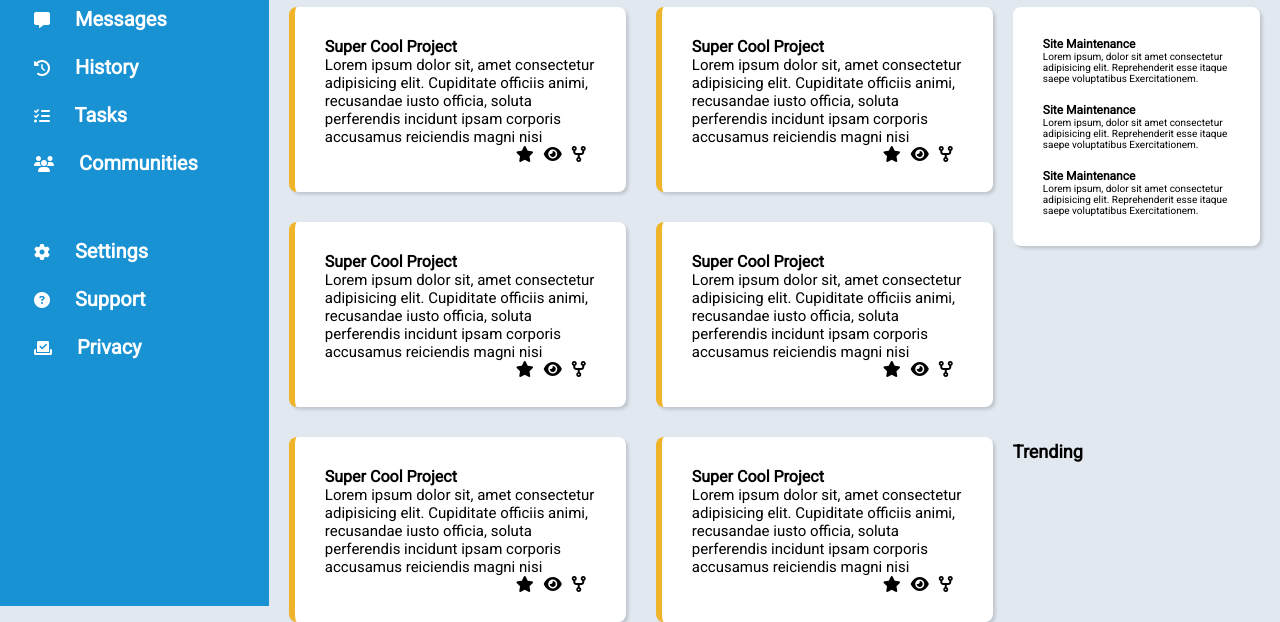
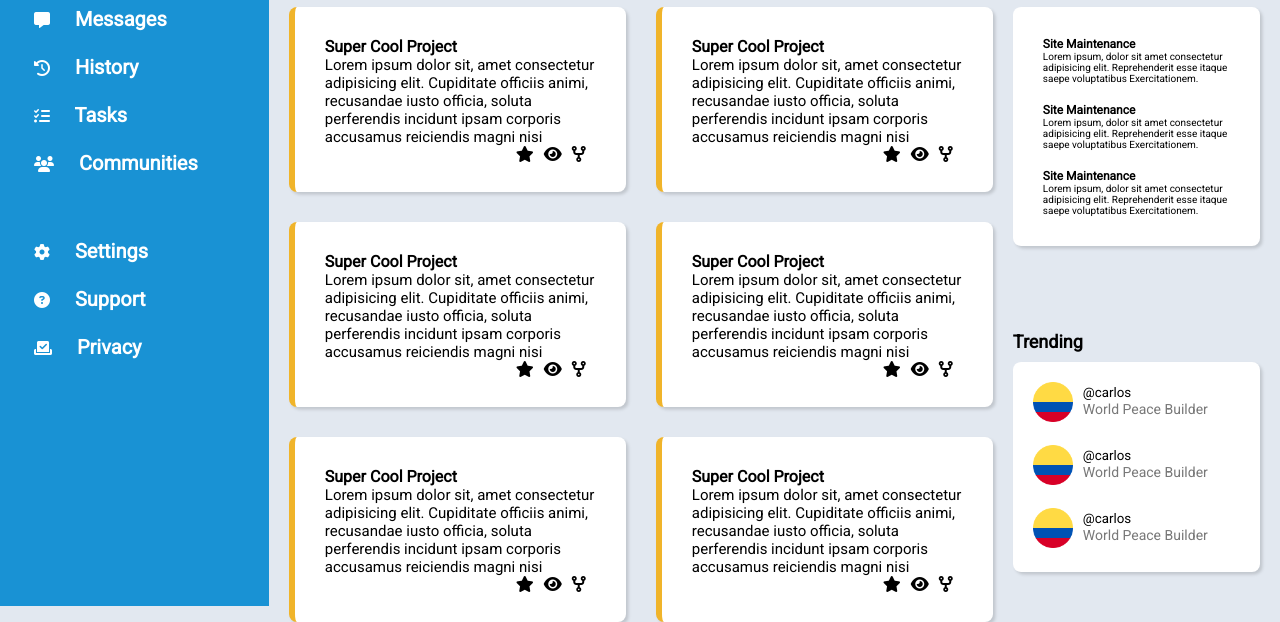
Before and after one commit to cfrodriguezb17/odin-admin-dashboard, a plain HTML site: page index.html in a window 1280 px wide. Shown: the part 194-816 px from the top of the page. Drawn offline with Linux system fonts and the light colour scheme.

Commit message:
Finished Dashboard

```diff
--- a/index.html
+++ b/index.html
@@ -140,6 +140,37 @@
     </div>
     <div class="trending">
       <h4>Trending</h4>
+      <div class="trend-card">
+      <div class="person">
+        <div class="img-cont">
+          <img src="./img/colombia.png" alt="person-img">
+        </div>
+        <div class="text">
+          <small>@carlos</small>
+          <p>World Peace Builder</p>
+        </div>
+      </div>
+      <br>
+      <div class="person">
+        <div class="img-cont">
+          <img src="./img/colombia.png" alt="person-img">
+        </div>
+        <div class="text">
+          <small>@carlos</small>
+          <p>World Peace Builder</p>
+        </div>
+      </div>
+      <br>
+      <div class="person">
+        <div class="img-cont">
+          <img src="./img/colombia.png" alt="person-img">
+        </div>
+        <div class="text">
+          <small>@carlos</small>
+          <p>World Peace Builder</p>
+        </div>
+      </div>
+    </div>
     </div>
   </main>
 </div>
--- a/style.css
+++ b/style.css
@@ -170,3 +170,22 @@ img {
   font-size: 10px;
   margin: 0;
 }
+.trend-card {
+  margin-top: 10px;
+  box-shadow: rgba(0, 0, 0, 0.15) 2.4px 2.4px 3.2px;
+  border-radius: 8px;
+  background-color: #fff;
+  padding: 20px;
+}
+.person {
+  display: flex;
+}
+.img-cont {
+  margin-right: 10px;
+  width: 40px;
+}
+.text p {
+  margin: 0;
+  color: #787878;
+  font-size: 14px;
+}
```
